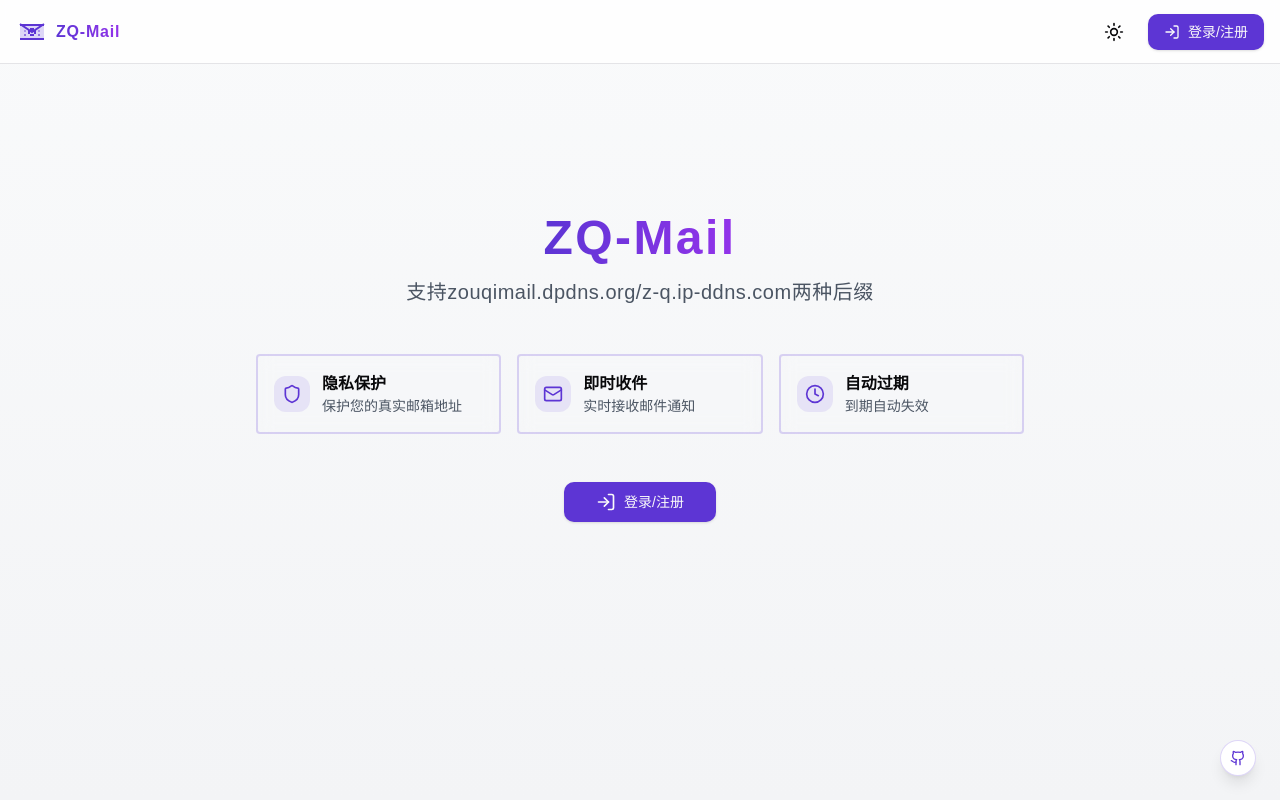
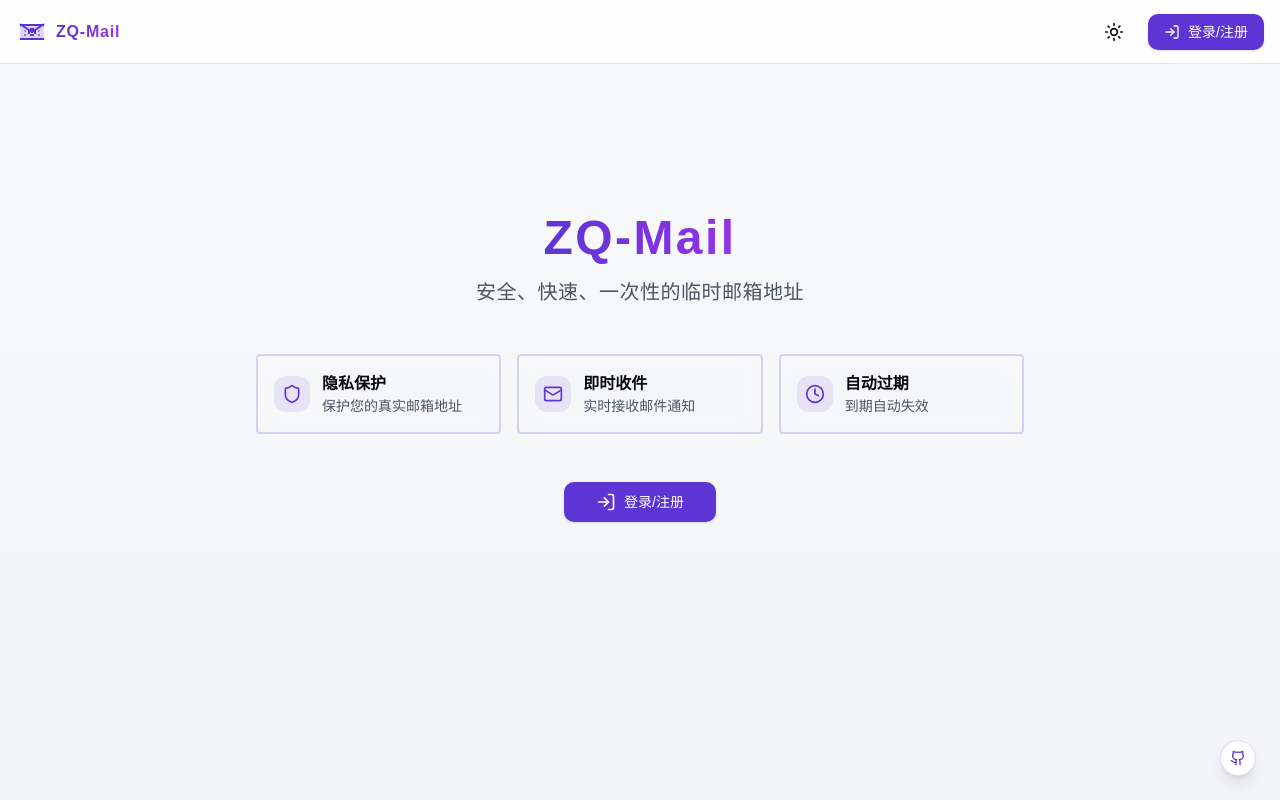
Before and after one commit to BAYUEQI/ZQ-Mail, a Next.js app: page / in a window 1280 px wide. Built offline with nearby package versions, Linux system fonts and the light colour scheme; no server answers; a web font is replaced by a local one.

Commit message:
Update page.tsx

```diff
--- a/app/page.tsx
+++ b/app/page.tsx
@@ -25,7 +25,7 @@ export default async function Home() {
                   </span>
                 </h1>
                 <p className="text-lg sm:text-xl text-gray-600 dark:text-gray-300 tracking-wide">
-                  支持zouqimail.dpdns.org/z-q.ip-ddns.com两种后缀
+                  安全、快速、一次性的临时邮箱地址
                 </p>
               </div>
 
```
